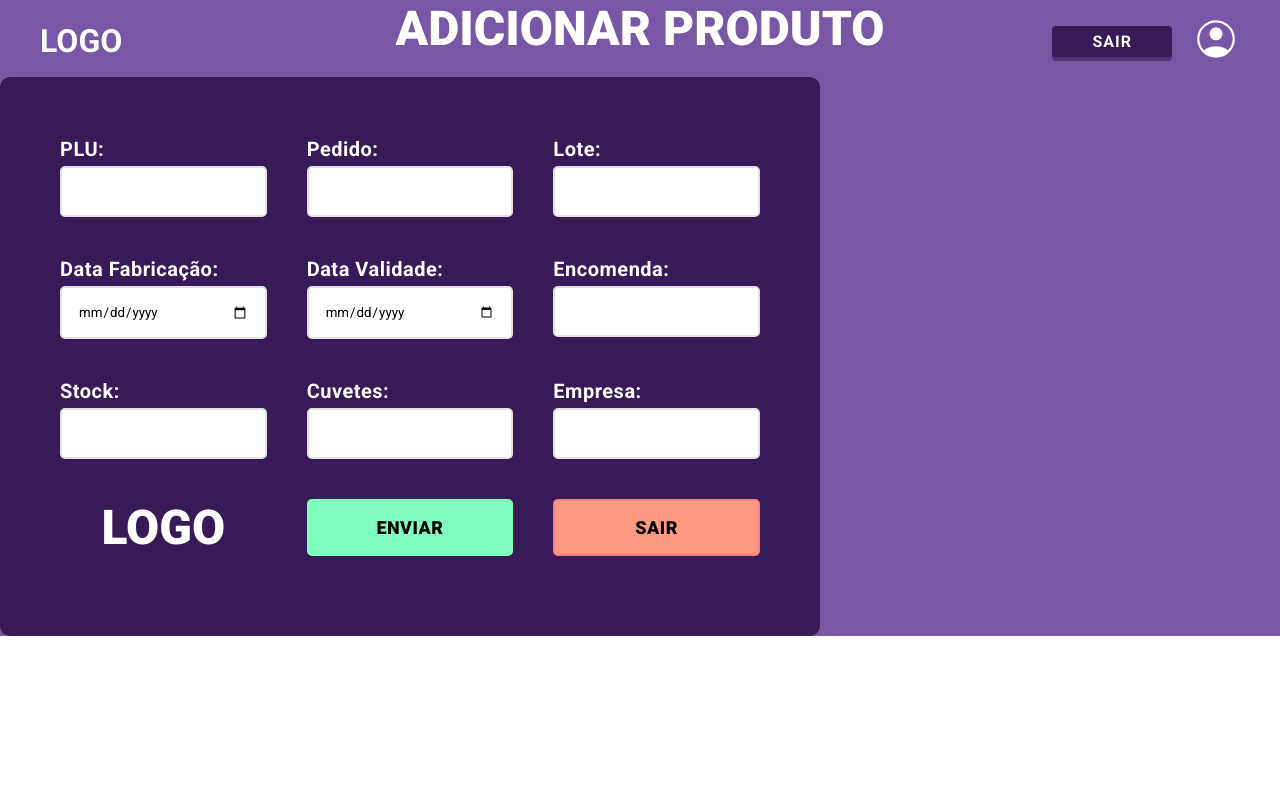
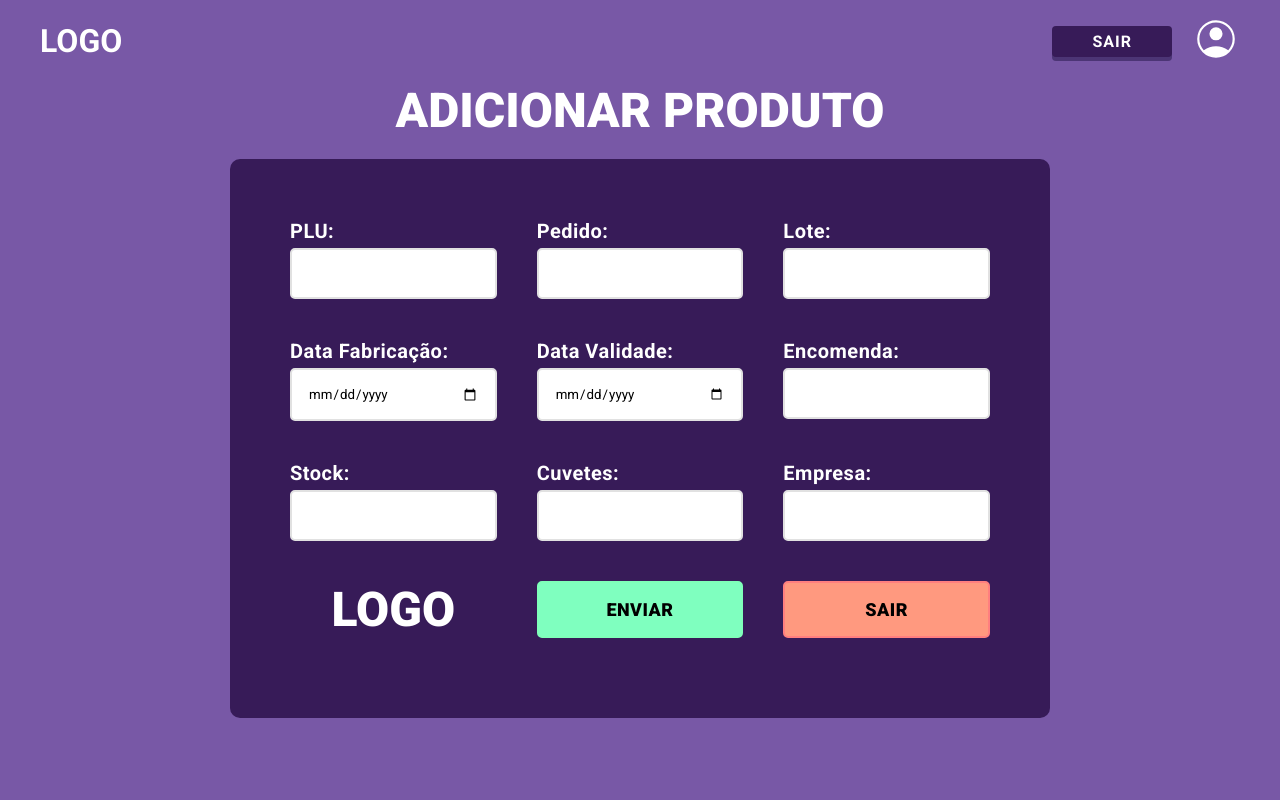
Before and after one commit to OKakirM/VividFoodPHP, a PHP site: page /produtos/addproduto.php in a window 1280 px wide. Run offline with PHP 8.4, Linux system fonts and the light colour scheme.

Commit message:
Correção de erros

```diff
--- a/descongelacao/adddescongelacao.php
+++ b/descongelacao/adddescongelacao.php
@@ -29,6 +29,7 @@
   </header>
 
   <main class="formulario-bg-descongelacao">
+    <div class="tabela-produto">
       <h1 class="fadeInUp">Adicionar Descongelação</h1>
       <?php if(isset($_SESSION["status_cadastro"])):?>
       <div class="status-confirm fadeInUp">
@@ -93,6 +94,7 @@
           <a class="btn-left" href="/VividFood/menu.php">Sair</a>
         </div>
       </form>
+    </div>
   </main>
 </body>
 
--- a/descongelacao/removedescongelacaoE.php
+++ b/descongelacao/removedescongelacaoE.php
@@ -30,6 +30,7 @@
   </header>
 
   <main class="formulario-bg-produto">
+  <div class="tabela-produto">
     <h1 class="fadeInUp">Remover Descongelação</h1>
     <div class="menu-table fadeInUp">
       <a class="btn-submit active" href="removedescongelacaoE.php">Entrada</a>
@@ -94,6 +95,7 @@
           <a class="btn-left" href="/VividFood/menu.php">Sair</a>
         </div>
       </form>
+    </div>
   </main>
 </body>
 
--- a/descongelacao/removedescongelacaoE_S.php
+++ b/descongelacao/removedescongelacaoE_S.php
@@ -30,6 +30,7 @@
   </header>
 
   <main class="formulario-bg-produto">
+  <div class="tabela-produto">
     <h1 class="fadeInUp">Remover Descongelação</h1>
     <div class="menu-table fadeInUp">
       <a class="btn-submit" href="removedescongelacaoE.php">Entrada</a>
@@ -94,6 +95,7 @@
           <a class="btn-left" href="/VividFood/menu.php">Sair</a>
         </div>
       </form>
+    </div>
   </main>
 </body>
 
--- a/descongelacao/removedescongelacaoS.php
+++ b/descongelacao/removedescongelacaoS.php
@@ -30,6 +30,7 @@
   </header>
 
   <main class="formulario-bg-produto">
+  <div class="tabela-produto">
     <h1 class="fadeInUp">Remover Descongelação</h1>
     <div class="menu-table fadeInUp">
       <a class="btn-submit" href="removedescongelacaoE.php">Entrada</a>
@@ -94,6 +95,7 @@
           <a class="btn-left" href="/VividFood/menu.php">Sair</a>
         </div>
       </form>
+    </div>
   </main>
 </body>
 
--- a/produtos/addproduto.php
+++ b/produtos/addproduto.php
@@ -30,6 +30,7 @@
   </header>
 
   <main class="formulario-bg-produto">
+    <div class="tabela-produto">
       <h1 class="fadeInUp">Adicionar Produto</h1>
       <?php if(isset($_SESSION["status_cadastro"])):?>
       <div class="status-confirm fadeInUp">
@@ -106,6 +107,7 @@
           <a class="btn-left" href="/VividFood/menu.php">Sair</a>
         </div>
       </form>
+    </div>
   </main>
 </body>
 
--- a/produtos/removeproduto.php
+++ b/produtos/removeproduto.php
@@ -30,6 +30,7 @@
   </header>
 
   <main class="formulario-bg-produto">
+  <div class="tabela-produto">
     <h1 class="fadeInUp">Remover Produtos</h1>
       <form class="formulario-container-pesquisa fadeInUp">
         <input class="search" name="busca" value="<?php if(isset($_GET['busca'])) echo $_GET['busca']; ?>" placeholder="Digite aqui o produto que deseja remover" type="text">
@@ -98,6 +99,7 @@
           <a class="btn-left" href="/VividFood/menu.php">Sair</a>
         </div>
       </form>
+    </div>
   </main>
 </body>
 
```
Lines whose indentation alone changed are shown as unchanged.
